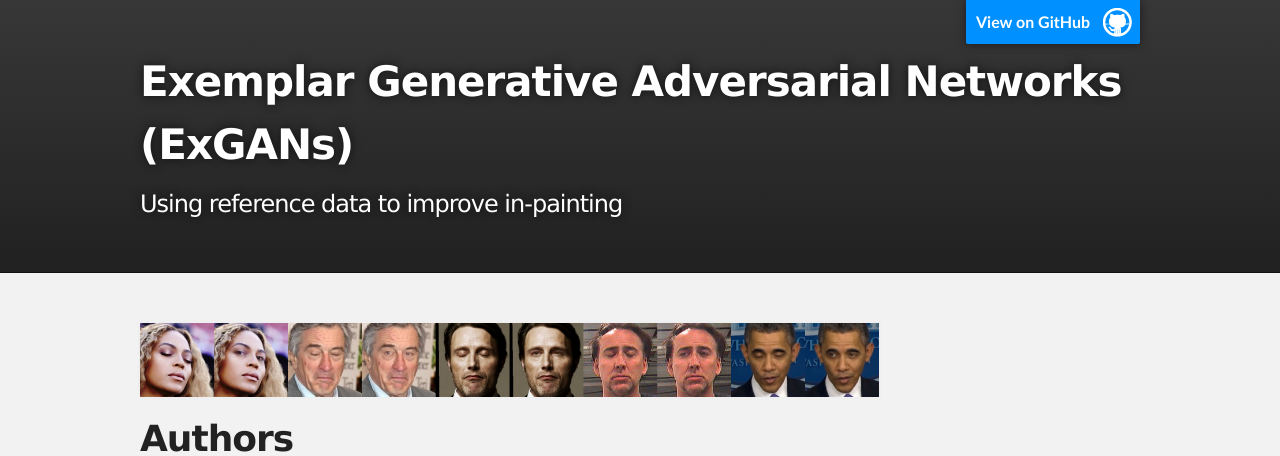
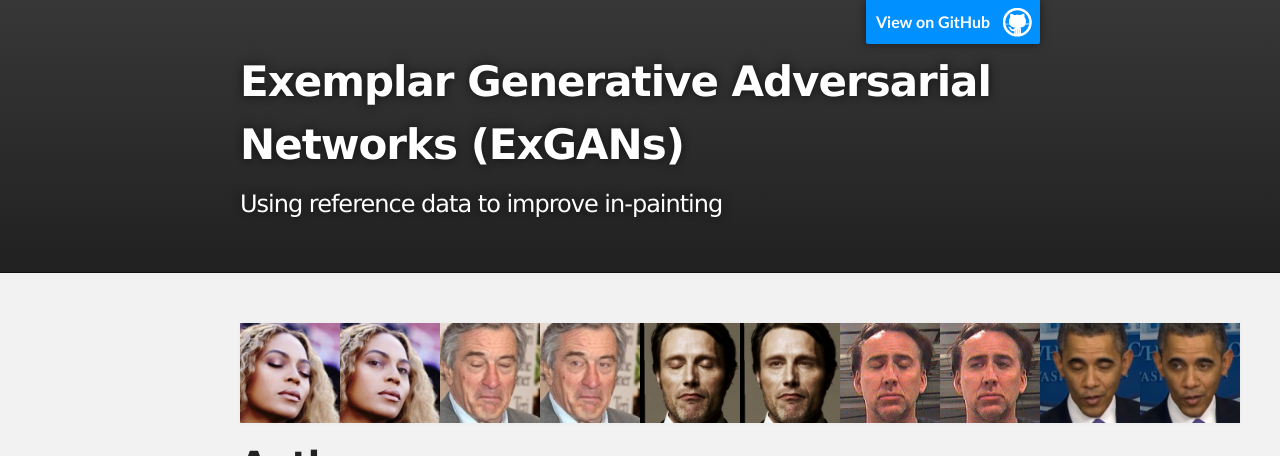
Before and after one commit to bdol/exemplar_gans, a Jekyll site: the page built from README.md, in a window 1280 px wide. Shown: the top 456 px of the page. Built offline with Jekyll 4.4.1, drawn with Linux system fonts in a browser that asks for light colours; our own code applies the rules of GitHub Pages for plain Markdown files; grey boxes are pictures that could not be loaded.

Commit message:
Update jekyll-theme-slate.scss

```diff
--- a/_sass/jekyll-theme-slate.scss
+++ b/_sass/jekyll-theme-slate.scss
@@ -134,7 +134,7 @@ strong {
 img {
   position: relative;
   margin: 0 auto;
-  max-width: 739px;
+  max-width: 1000px;
   padding: 5px;
   margin: 10px 0 10px 0;
   border: 1px solid #ebebeb;
@@ -262,7 +262,7 @@ Full-Width Styles
 
 .inner {
   position: relative;
-  max-width: 1000px;
+  max-width: 800px;
   padding: 20px 10px;
   margin: 0 auto;
 }
```
